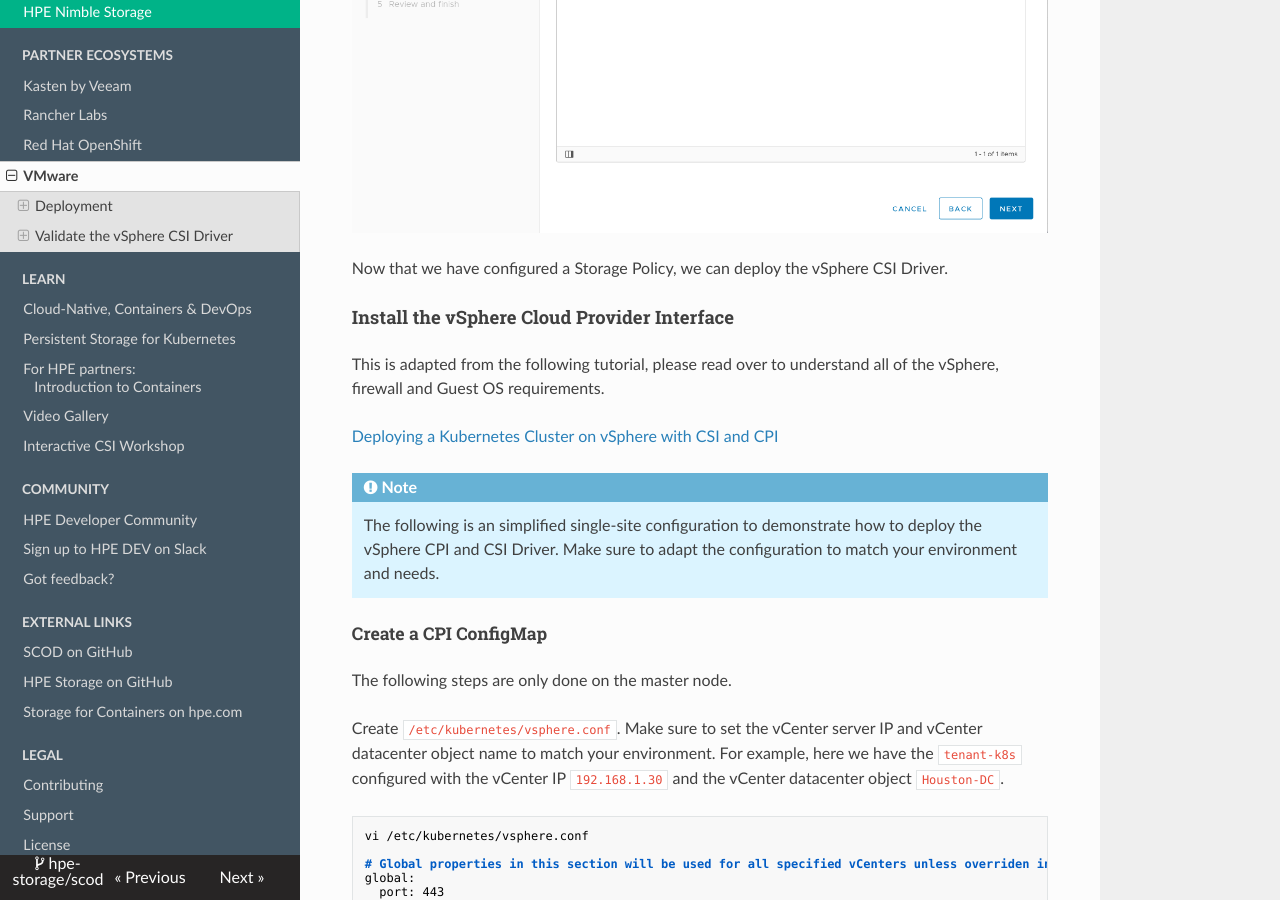
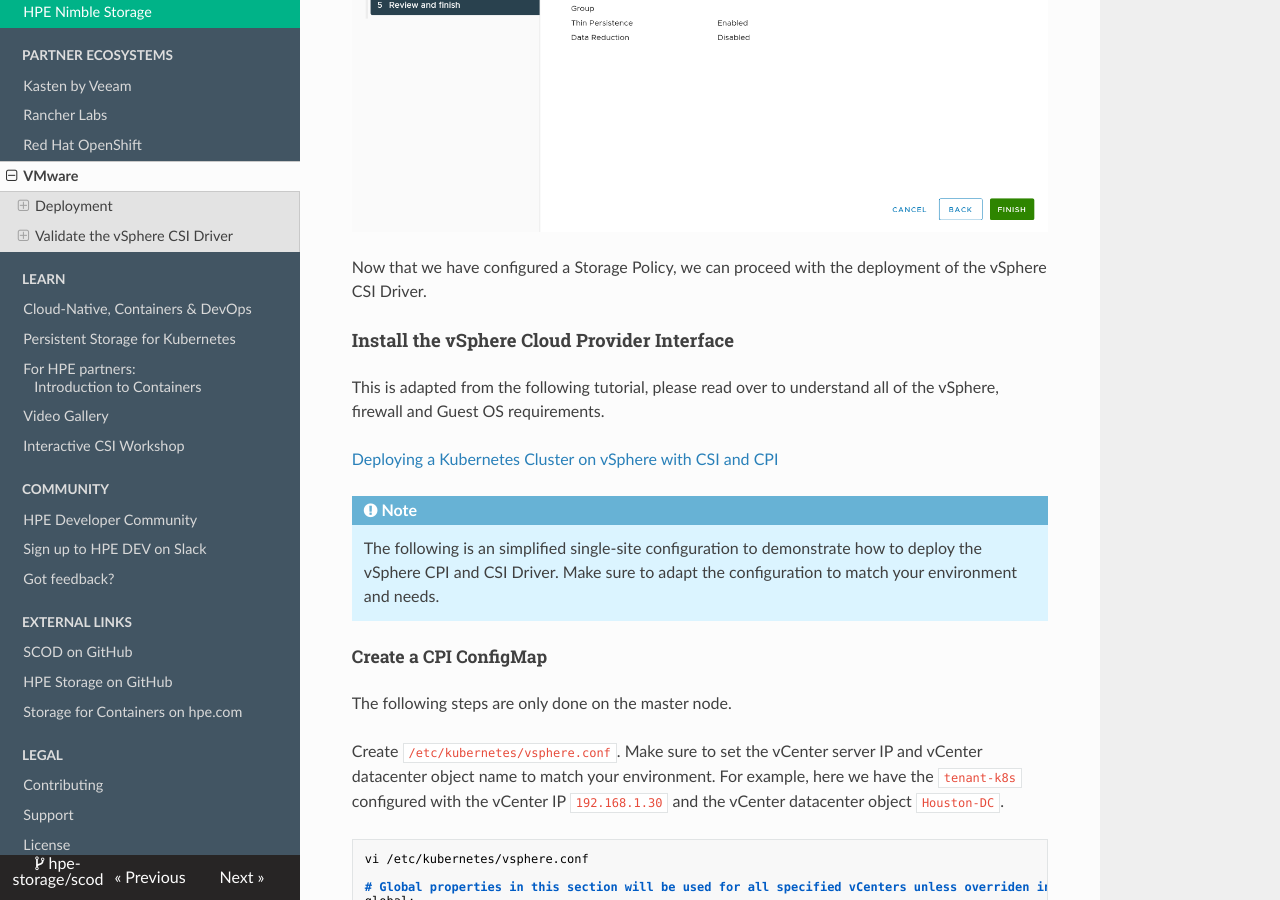
Before and after one commit to hpe-storage/scod, an MkDocs documentation site: the page built from docs/partners/vmware/index.md, in a window 1280 px wide and 900 px high, scrolled down 5347 px. Built offline with MkDocs 1.6.1, drawn with Linux system fonts in a browser that asks for light colours; nearby versions of some CDN libraries.

Commit message:
vsphere CSI Driver documentation
Signed-off-by: Chris Snell <snell.chris@gmail.com>

```diff
--- a/docs/partners/vmware/index.md
+++ b/docs/partners/vmware/index.md
@@ -66,9 +66,9 @@
 
 Once complete click **Finish**. Repeat this process for any additional Storage Policies you may need.
 
-![Specify name of Storage Policy](img/profile6.png)
+![Click Finish](img/profile7.png)
 
-Now that we have configured a Storage Policy, we can deploy the vSphere CSI Driver.
+Now that we have configured a Storage Policy, we can proceed with the deployment of the vSphere CSI Driver.
 
 #### Install the vSphere Cloud Provider Interface
 
```
